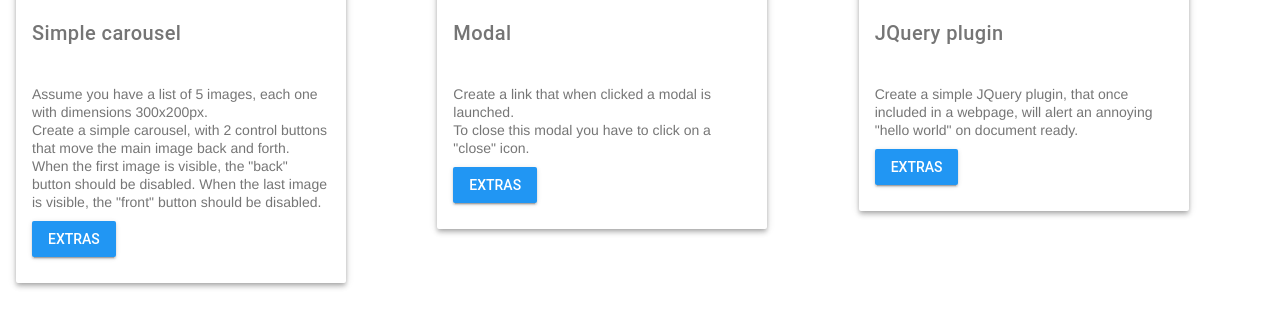
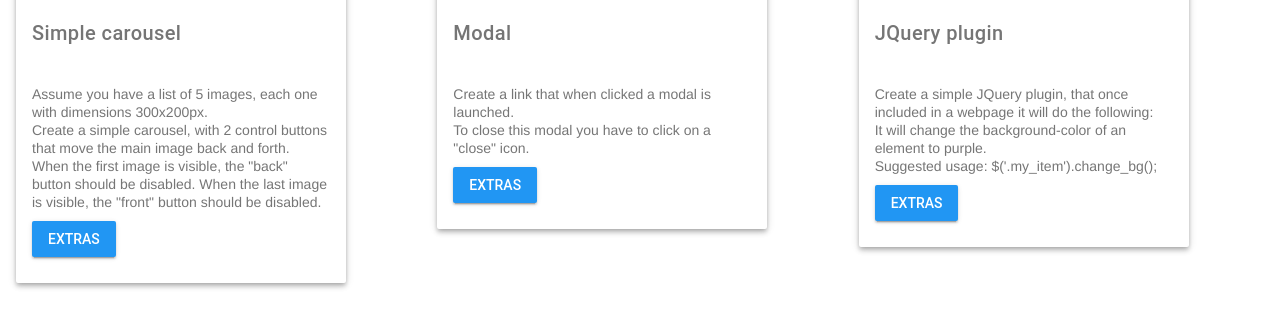
Before and after one commit to olgabrani/frontend-homework, a plain HTML site: page index.html in a window 1280 px wide. Shown: the part 348-676 px from the top of the page. Drawn offline with nearby package versions, Linux system fonts and the light colour scheme.

Commit message:
Alter jQuery plugin hw

```diff
--- a/index.html
+++ b/index.html
@@ -103,14 +103,16 @@
                                     <h5>JQuery plugin</h5>
                                 </div>
                                 <div class="mdl-card__supporting-text">
-                                    Create a simple JQuery plugin, that once included in a webpage, will alert an annoying "hello world" on document ready.<br>
+                                    Create a simple JQuery plugin, that once included in a webpage it will do the following:<br>
+                                    It will change the background-color of an element to purple.<br>
+                                    Suggested usage: $('.my_item').change_bg();<br>
                                     <button class="mdl-button mdl-js-button mdl-button--raised mdl-js-ripple-effect mdl-button--colored">
                                         Extras
                                     </button>
                                     <div class="extras">
                                         <p>For extra points:</p>
                                         <ul>
-                                            <li>Allow the plugin user to change the "hello world" with a custom one</li>
+                                            <li>Allow the plugin user to choose the  the background-color</li>
                                             <li>Create a plugin for the carousel with options for the animating effect</li>
                                         </ul>
                                     </div>
```
